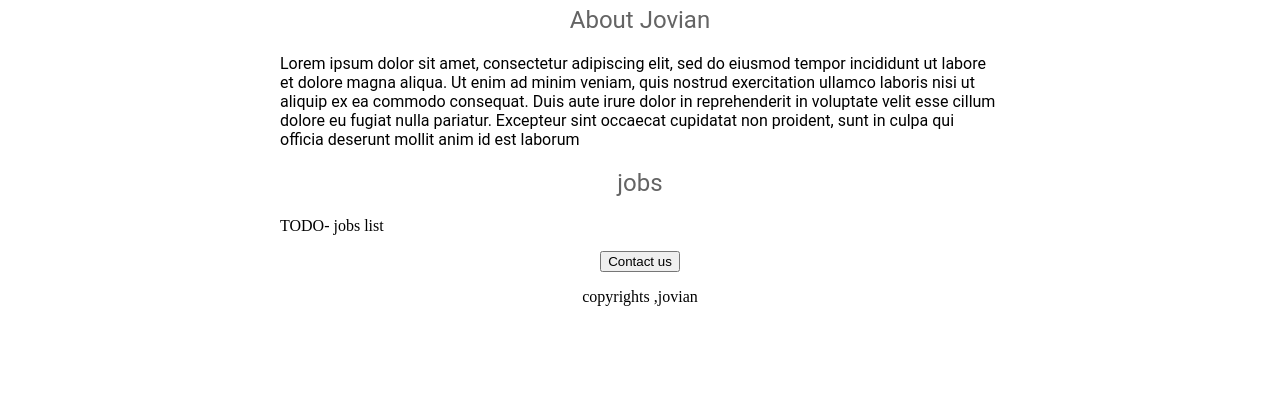
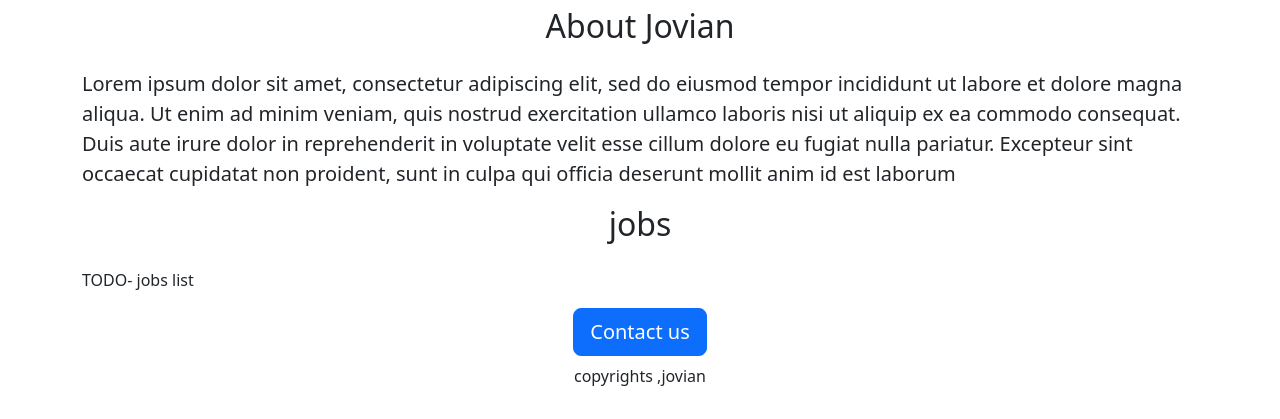
Before and after one commit to SIDDARDHA5C0/flask-webdevelopment-jovianwebsite, a Flask app: page / in a window 1280 px wide. Shown: the part 381-800 px from the top of the page. Run offline with Flask 2, Linux system fonts and the light colour scheme.

Commit message:
week 1 completed

```diff
--- a/templates/home.html
+++ b/templates/home.html
@@ -1,51 +1,31 @@
 <!DOCTYPE>
 <html>
   <head>
-    <title>jovian website </title>
+    <meta charset="utf-8">
+    <meta name="viewport" content="width=device-width, initial-scale=1">
+     <link href="https://cdn.jsdelivr.net/npm/bootstrap@5.3.0-alpha1/dist/css/bootstrap.min.css" rel="stylesheet" integrity="sha384-GLhlTQ8iRABdZLl6O3oVMWSktQOp6b7In1Zl3/Jr59b6EGGoI1aFkw7cmDA6j6gD" crossorigin="anonymous">
     <style>
-      h1{
-        font: size 40px;
-        font-family:Roboto;
-        font-weight:normal;
-        text-align: center;
-        color: rgb(50, 50, 50);
-      }
-
       #banner{
-        width:100%;
-        object-fit :cover;
+        width: 100%;
         height: 300px;
-
-      }
-      .bodytext{
-         font: size 40px;
-        font-family : Roboto;
-      }
-        h2{
-        font: size 32px;
-        font-family:Roboto;
-        font-weight:normal;
-        text-align: center;
-        color: rgb(100, 100, 100);
-      }
-      #container{
-        max-width:720px;
-        margin: 0 auto 0 auto;
+        object-fit:cover;
       }
     </style>
+    <title>jovian website </title>
+
   </head>
 
   <body>
-    <div id="container">
-    <h1>Jovian careers!</h1>
-    <img id="banner" src="https://images.unsplash.com/photo-1504805572947-34fad45aed93?ixlib=rb-4.0.3&ixid=MnwxMjA3fDB8MHxwaG90by1wYWdlfHx8fGVufDB8fHx8&auto=format&fit=crop&w=2070&q=80" height="300"/>
-    <h2>About Jovian</h2>
-    <p class='bodytext'>Lorem ipsum dolor sit amet, consectetur adipiscing elit, sed do eiusmod tempor incididunt ut labore et dolore magna aliqua. Ut enim ad minim veniam, quis nostrud exercitation ullamco laboris nisi ut aliquip ex ea commodo consequat. Duis aute irure dolor in reprehenderit in voluptate velit esse cillum dolore eu fugiat nulla pariatur. Excepteur sint occaecat cupidatat non proident, sunt in culpa qui officia deserunt mollit anim id est laborum</p>
-    <h2>jobs </h2>
-    <p class='body text'>TODO- jobs list</p>
-      <div style="text-align:center">
-<button>Contact us</button>
-    <p>copyrights ,jovian </p> </div>
+    <div class="container" >
+    <h1 class="text-center mt-2 mb-4">Jovian careers!</h1>
+    <img class="img-fluid" id="banner" src="https://images.unsplash.com/photo-1504805572947-34fad45aed93?ixlib=rb-4.0.3&ixid=MnwxMjA3fDB8MHxwaG90by1wYWdlfHx8fGVufDB8fHx8&auto=format&fit=crop&w=2070&q=80" height="300"/>
+    <h2 class="text-center mt-2 mb-4">About Jovian</h2>
+    <p class="lead" >Lorem ipsum dolor sit amet, consectetur adipiscing elit, sed do eiusmod tempor incididunt ut labore et dolore magna aliqua. Ut enim ad minim veniam, quis nostrud exercitation ullamco laboris nisi ut aliquip ex ea commodo consequat. Duis aute irure dolor in reprehenderit in voluptate velit esse cillum dolore eu fugiat nulla pariatur. Excepteur sint occaecat cupidatat non proident, sunt in culpa qui officia deserunt mollit anim id est laborum</p>
+    <h2 class="text-center mt-2 mb-4">jobs </h2>
+    <p >TODO- jobs list</p>
+      <div  class="text-center mt-2 mb-4">
+<button class="btn btn-primary btn-lg">Contact us</button>
+    <p class="text-center mt-2 mb-4">copyrights ,jovian </p> </div>
     </div>
   </body>
 </html>
```
